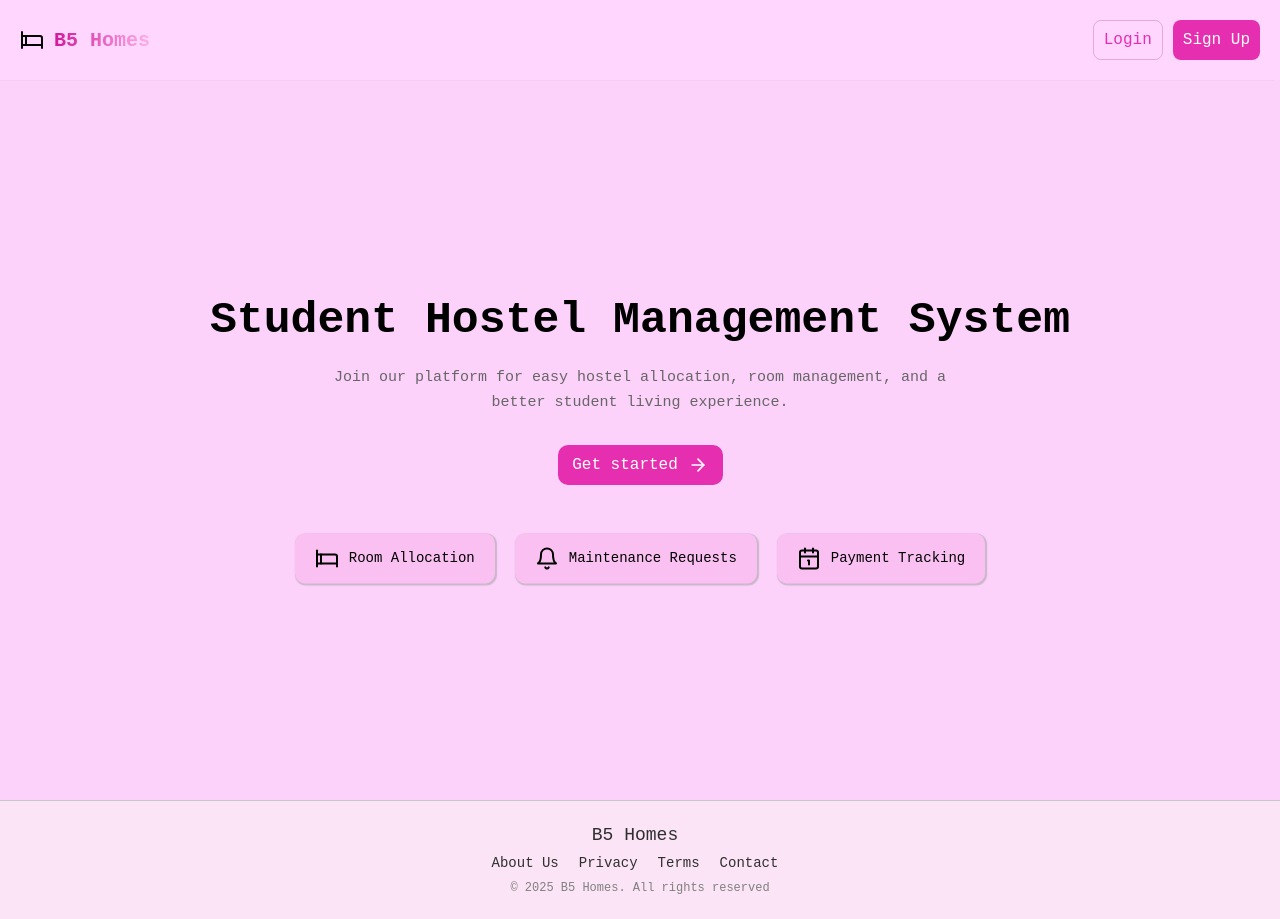
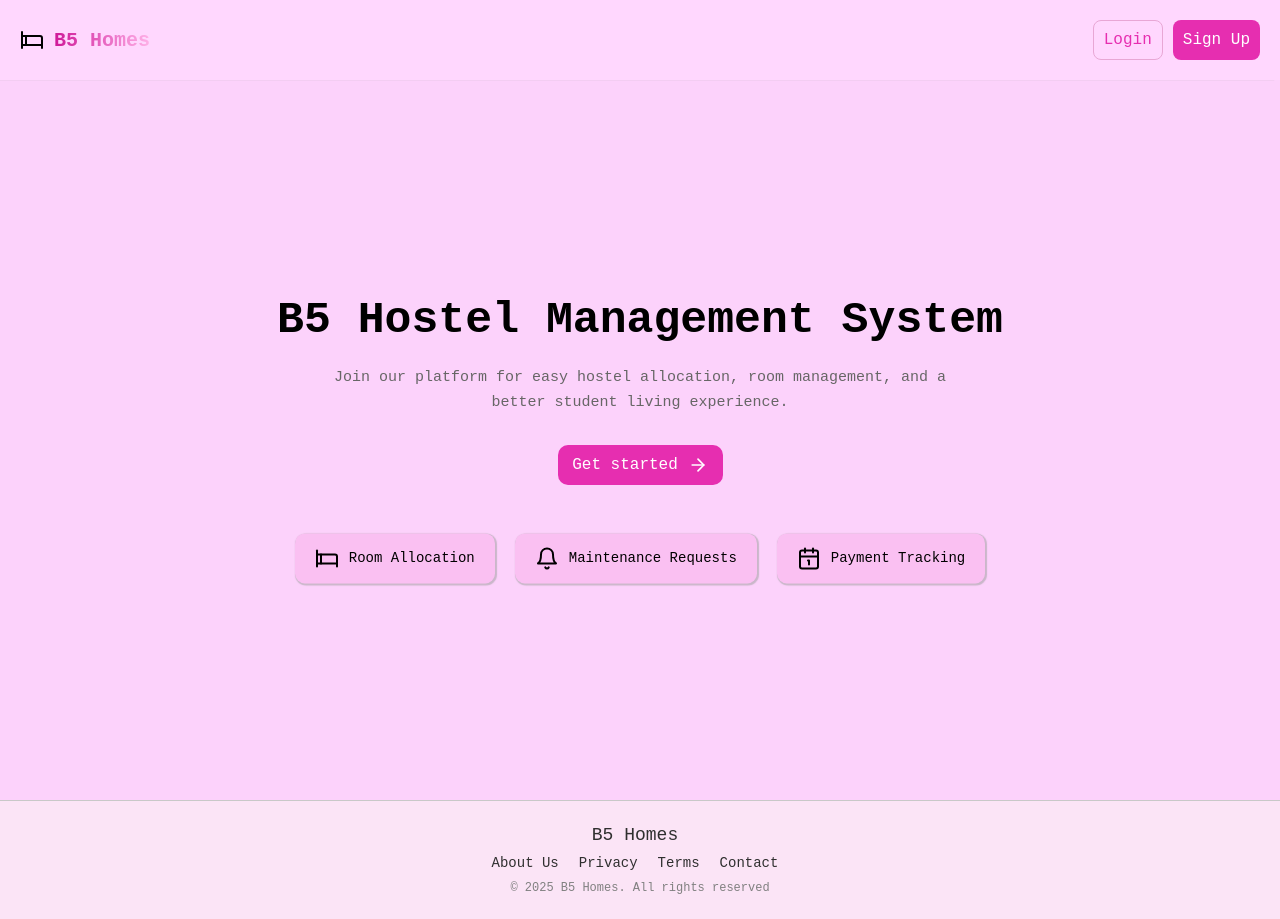
Before and after one commit to Fector101/B5Hostels, a React (Create React App) app in the folder hostel/: page / in a window 1280 px wide. Built offline with nearby package versions, Linux system fonts and the light colour scheme.

Commit message:
Update Landingpage.js

```diff
--- a/hostel/src/pages/Landingpage.js
+++ b/hostel/src/pages/Landingpage.js
@@ -9,7 +9,7 @@ export default function Landingpage() {
             <NotSignedIn/>
 
             <div className="main">
-                <h1>Student Hostel Management System</h1>
+                <h1>B5 Hostel Management System</h1>
                 <p className="header-desc caption">Join our platform for easy hostel allocation, room management, and a better student living experience.</p>
                 <Link to='/signup' className="primary-btn">Get started <ArrowRight /></Link>
                 <div className="features-box">
```
